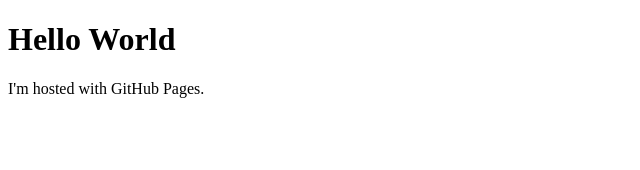
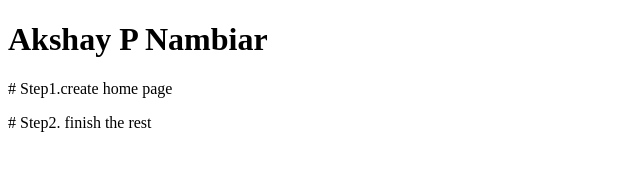
Before and after one commit to akshaypn/akshaypn.github.io, a plain HTML site: page index.html in a window 1280 px wide. Shown: the whole page, without its empty margins (0-640 px from the left). Drawn offline with Linux system fonts and the light colour scheme.

Commit message:
create instructions

```diff
--- a/index.html
+++ b/index.html
@@ -1,7 +1,8 @@
 <!DOCTYPE html>
 <html>
 <body>
-<h1>Hello World</h1>
-<p>I'm hosted with GitHub Pages.</p>
+<h1>Akshay P Nambiar</h1>
+<p># Step1.create home page</p>
+<p># Step2. finish the rest</p>
 </body>
 </html>
```
